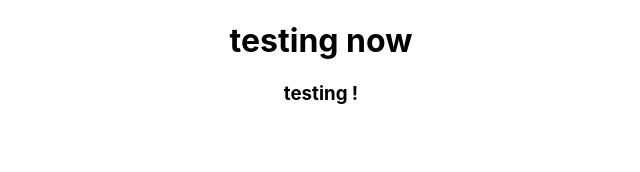
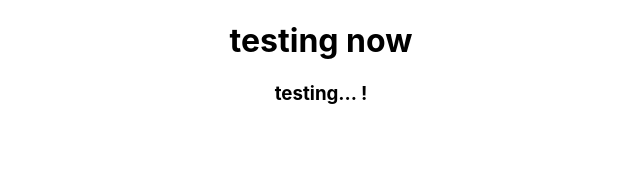
Before and after one commit to Sun5hine/Routing-, a React (Create React App) app: page / in a window 1280 px wide. Shown: the top 172 px of the page, without its empty margins (319-959 px from the left). Built offline with nearby package versions, Linux system fonts and the light colour scheme.

Commit message:
Update App.js

```diff
--- a/src/App.js
+++ b/src/App.js
@@ -11,7 +11,7 @@ class App extends Component {
 
 
 
-        <h3> testing !</h3>
+        <h3> testing... !</h3>
       </div>
     );
   }
```
